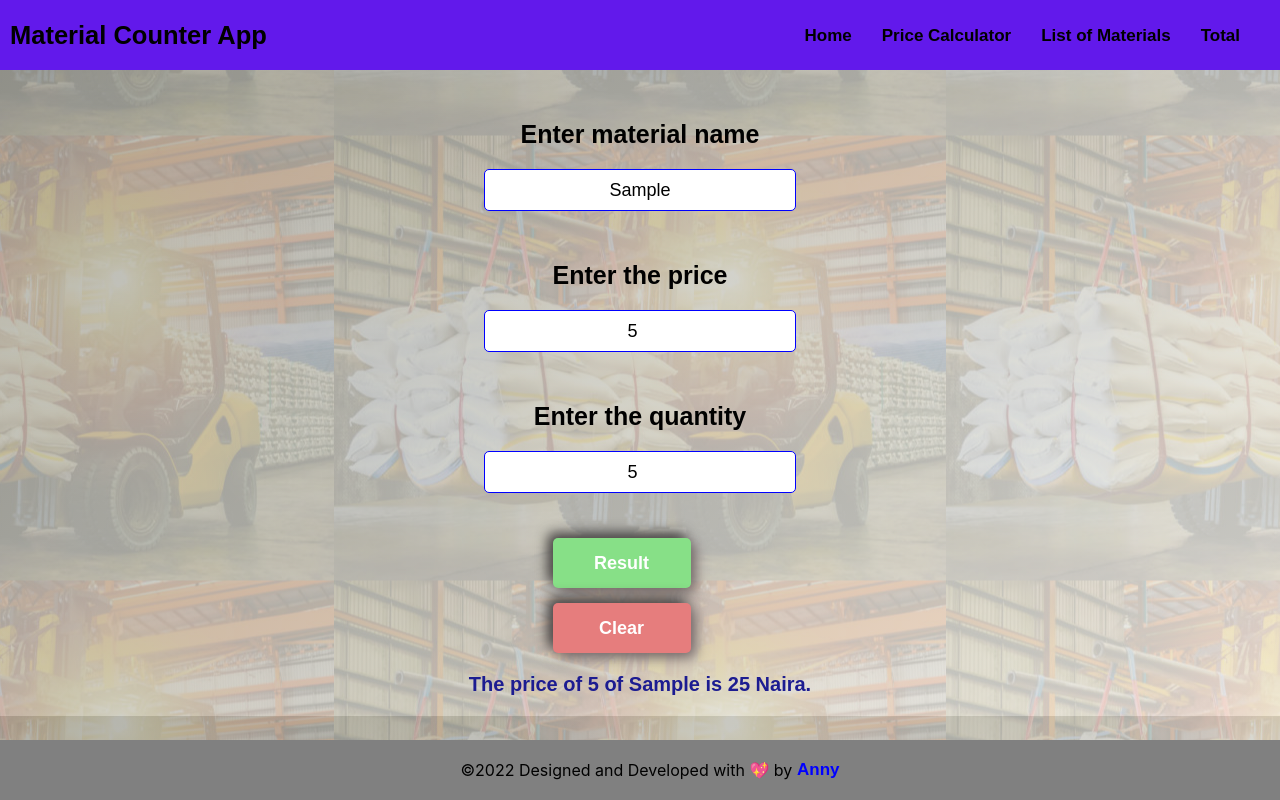
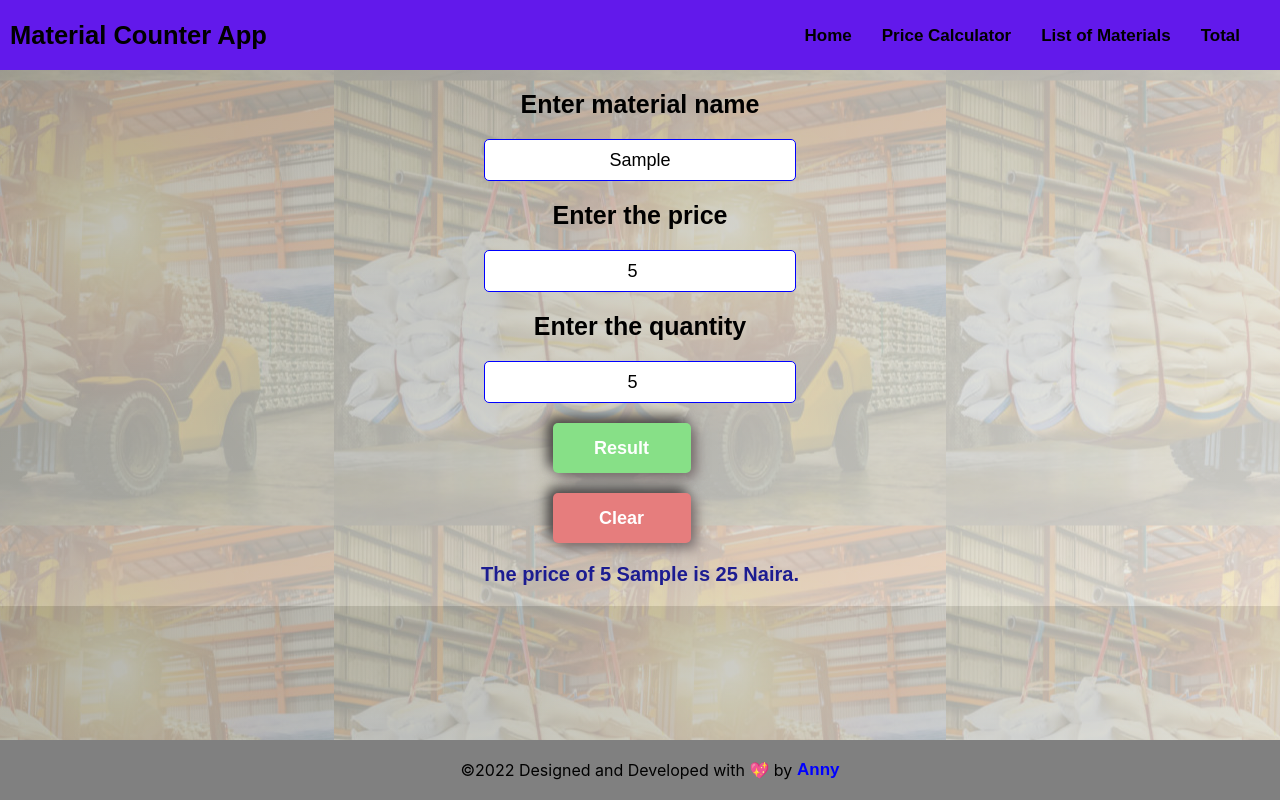
Before and after one commit to Anny85-code/material-counter, a React (Create React App) app: page /calculator in a window 1280 px wide. Both pictures are taken after typing "Sample", "5", "5" into the empty fields and a click on the button "Result". Built offline with nearby package versions, Linux system fonts and the light colour scheme.

Commit message:
:art: Calculator
Update calculator

```diff
--- a/src/calculator/Calculator.css
+++ b/src/calculator/Calculator.css
@@ -14,3 +14,10 @@
 .d {
   background: rgb(230, 125, 125);
 }
+
+.main-container-cal {
+  text-align: center;
+  justify-items: center;
+  align-items: center;
+  /* margin: 20px; */
+}
--- a/src/calculator/Calculator.jsx
+++ b/src/calculator/Calculator.jsx
@@ -28,7 +28,7 @@ const Calculator = () => {
   };
 
   return (
-    <div className="main-container">
+    <div className="main-container-cal">
       <form action="">
         <div className="form-group">
           <label htmlFor="material">
@@ -88,7 +88,7 @@ const Calculator = () => {
       </form>
 
       <p id="display">
-        The price of {qty} of {material} is {comma(result)} Naira.
+        The price of {qty} {material} is {comma(result)} Naira.
       </p>
     </div>
   );
--- a/src/homePage/HomePage.css
+++ b/src/homePage/HomePage.css
@@ -9,7 +9,7 @@
   display: flex;
   flex-direction: column;
   text-align: center;
-  margin: 30px;
+  /* margin: 30px; */
 }
 
 .first-span {
@@ -56,6 +56,7 @@
   font-weight: bold;
   cursor: pointer;
   box-shadow: 5px 5px 13px #8b8484, -5px -5px 13px #c0c4ee;
+  margin: 30px;
 }
 
 @media only screen and (max-width: 480px) {
--- a/src/list/List.css
+++ b/src/list/List.css
@@ -6,7 +6,7 @@
   border-radius: 0.5rem;
   width: fit-content;
   height: fit-content;
-  margin: 50px auto;
+  margin: 20px auto;
   background: #fff;
 }
 
@@ -62,7 +62,7 @@
 }
 
 .list-btn {
-  margin: 15px 50px 0 0;
+  margin: 20px 50px 0 0;
   background-color: rgb(135, 224, 135);
   width: 8.625rem;
   height: 3.125rem;
```
